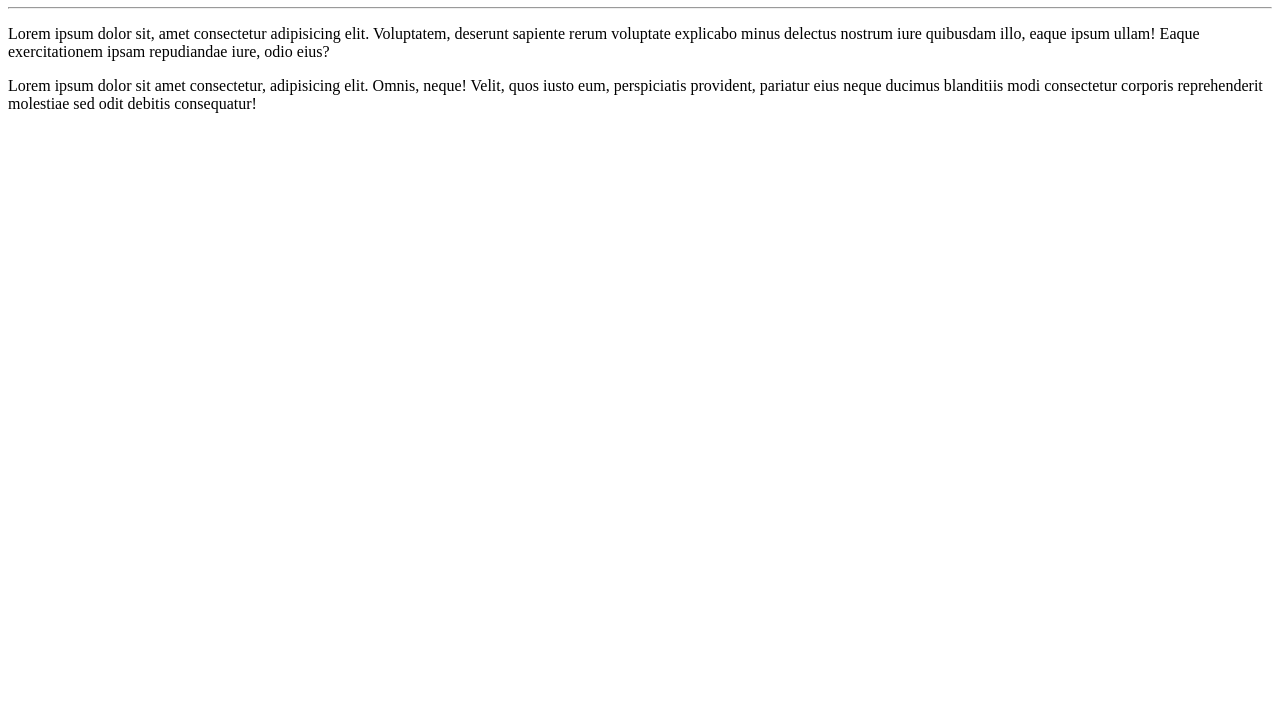
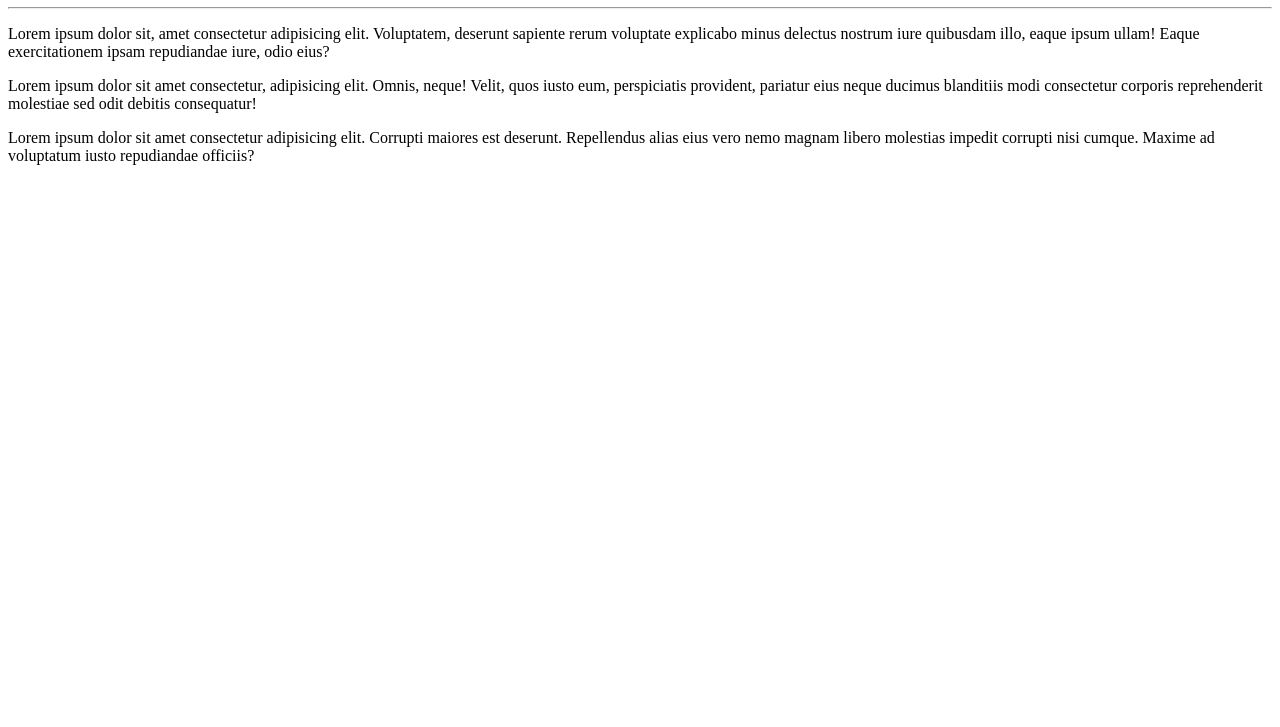
Before and after one commit to juliapalmacunha/Curso-GIT-e-GITHUB, a plain HTML site: page site-exemplo/index.html in a window 1280 px wide. Shown: the part 73-800 px from the top of the page. Drawn offline with Linux system fonts and the light colour scheme.

Commit message:
mais um paragrafo

```diff
--- a/site-exemplo/index.html
+++ b/site-exemplo/index.html
@@ -12,5 +12,9 @@
     <p>Lorem ipsum dolor sit, amet consectetur adipisicing elit. Voluptatem, deserunt sapiente rerum voluptate explicabo minus delectus nostrum iure quibusdam illo, eaque ipsum ullam! Eaque exercitationem ipsam repudiandae iure, odio eius?</p>
     <p>Lorem ipsum dolor sit amet consectetur, adipisicing elit. Omnis, neque! Velit, quos iusto eum, perspiciatis provident, pariatur eius neque ducimus blanditiis modi consectetur corporis reprehenderit molestiae sed odit debitis consequatur!</p>
 
+    <p>
+        Lorem ipsum dolor sit amet consectetur adipisicing elit. Corrupti maiores est deserunt. Repellendus alias eius vero nemo magnam libero molestias impedit corrupti nisi cumque. Maxime ad voluptatum iusto repudiandae officiis?
+    </p>
+
 </body>
 </html>
```
